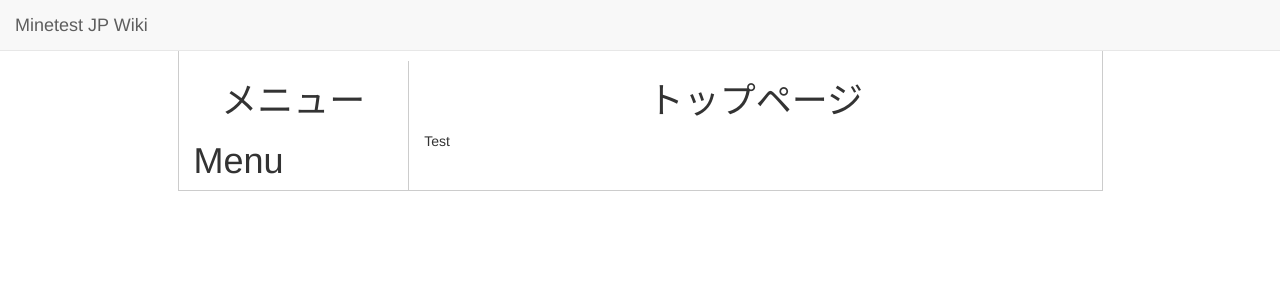
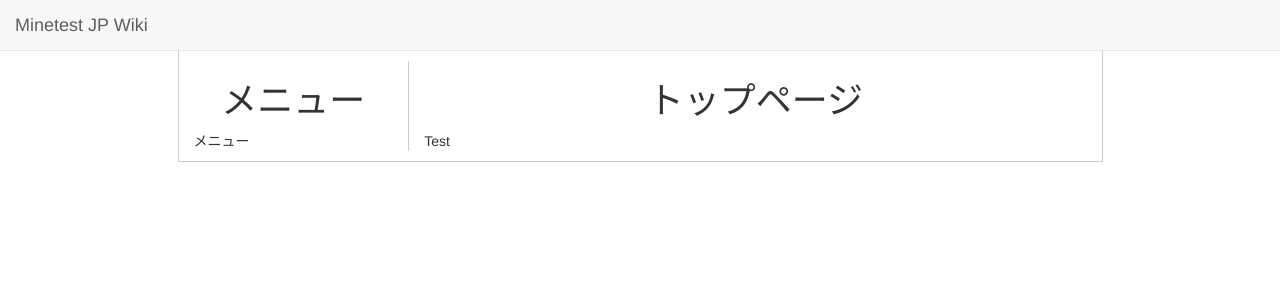
Before and after one commit to minetest-jp/wiki, a Jekyll site: the page built from index.md, in a window 1280 px wide. Shown: the top 300 px of the page. Built offline with Jekyll 4.4.1, drawn with Linux system fonts in a browser that asks for light colours.

Commit message:
Update menu.html

```diff
--- a/_includes/menu.html
+++ b/_includes/menu.html
@@ -1 +1 @@
-<h1>Menu</h1>
+メニュー
```
